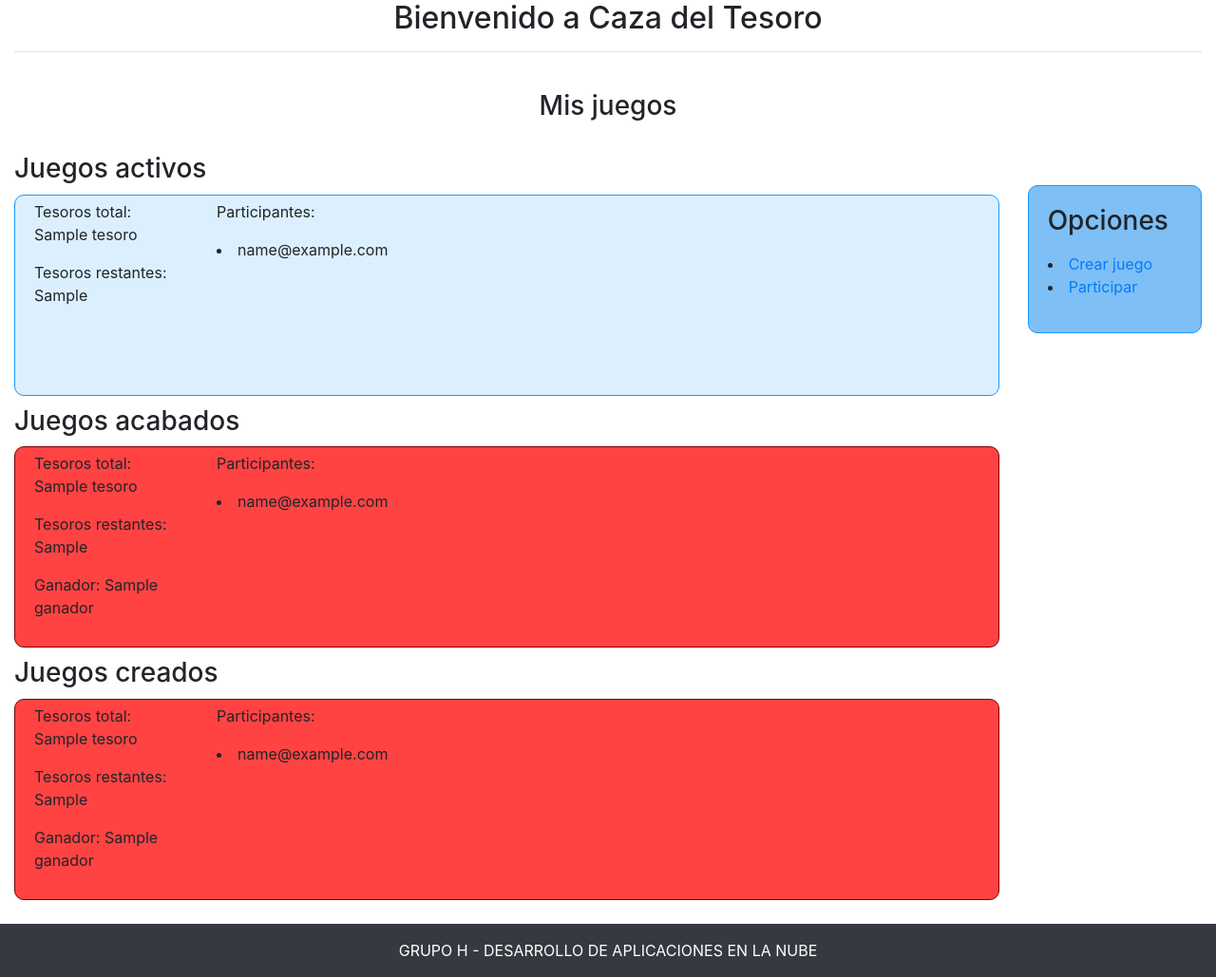
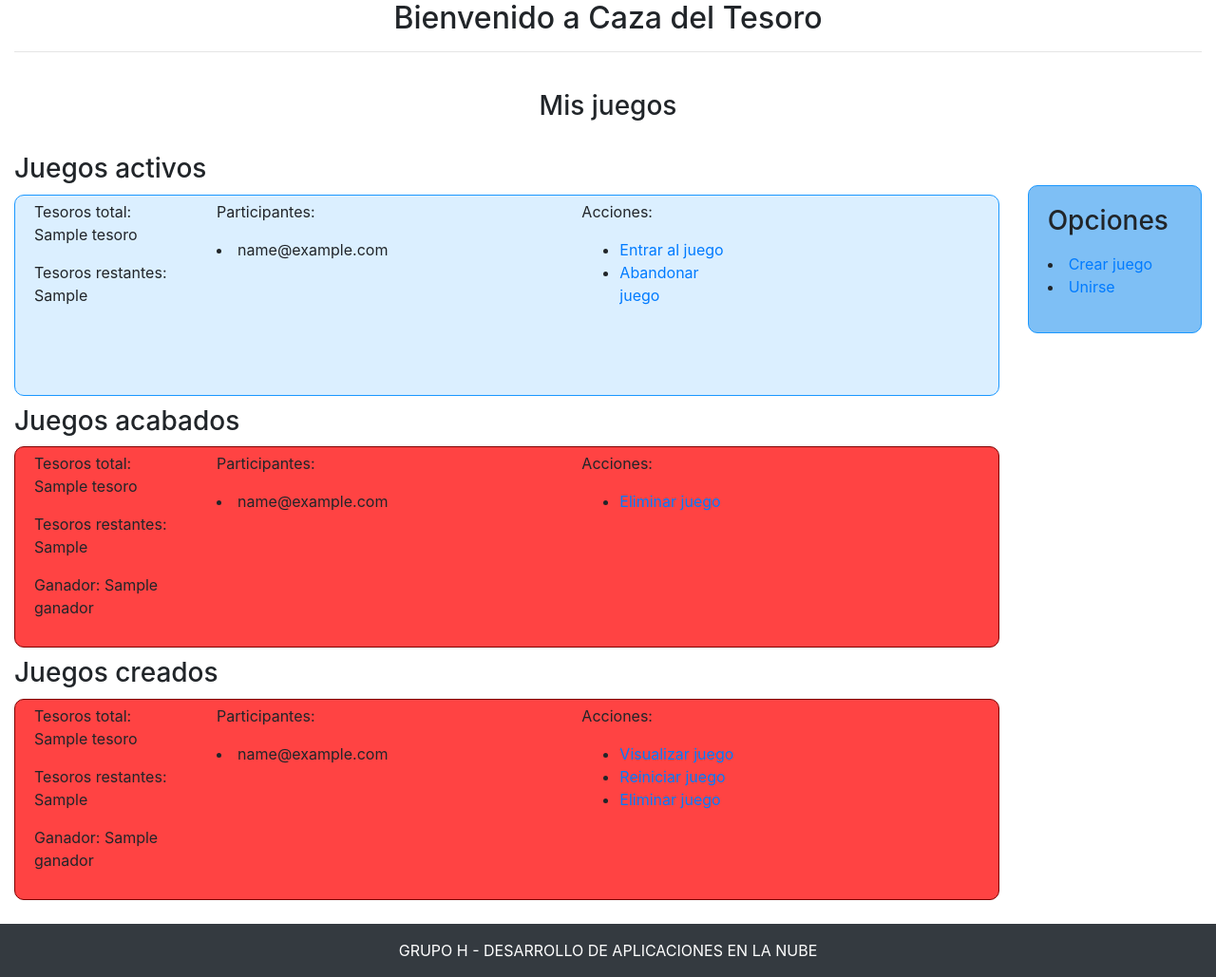
Before and after one commit to muerterauda/grupoHDesarrolloNube, a Flask app: page / in a window 1280 px wide. Shown: the part 115-1144 px from the top of the page at 95% size. Run offline with Flask 2, Linux system fonts and the light colour scheme; a user stored in the database is signed in; a database or web service that is not in the repository returns one stand-in record (values such as "Sample title"); a map, chart or similar area stays blank; some libraries are stand-ins or nearby versions.

Commit message:
Creación pantalla ver juego

```diff
--- a/main.py
+++ b/main.py
@@ -10,7 +10,7 @@ from requests.exceptions import HTTPError
 from requests_oauthlib import OAuth2Session
 
 from mongo.entity.Usuario import User
-from mongo.repository.juego_repository import find_juego_by_creador_and_estado, find_juego_by_participante_and_estado
+from mongo.repository.juego_repository import find_juego_by_creador_and_estado, find_juego_by_participante_and_estado, find_juego_by_id
 from mongo.repository.usuario_repository import find_user_by_id, replace_user_by_id, update_user_by_id, save_user
 
 #
@@ -183,7 +183,15 @@ def nuevojuego():
     # t = db.find_one()
     user = current_user
 
-    return render_template("nuevojuego.html", user=user.name)
+    return render_template("nuevojuego.html", user=user)
+
+@app.route("/juego/<id>")
+def mostrar_ariculo(id):
+
+    user = current_user
+    juego = find_juego_by_id(id)
+
+    return render_template("juego.html", juego=juego, user=user , id = id)
 
 
 if __name__ == '__main__':
--- a/mongo/mongo_manager.py
+++ b/mongo/mongo_manager.py
@@ -35,5 +35,5 @@ class MongoException(Exception):
     Conexiones
 '''
 
-usuarios = MongoManager('usuario', True).collection
-juegos = MongoManager('juego', True).collection
+usuarios = MongoManager('usuario', False).collection
+juegos = MongoManager('juego', False).collection
--- a/templates/index.html
+++ b/templates/index.html
@@ -26,7 +26,12 @@
             border-radius: 10px;
             border: 1px solid #1b98ff;
             margin: 10px 0px;
+            text-decoration: none;
             box-sizing: border-box;
+        }
+        .juego:hover{
+            border: 1px solid #717171;
+            background: #cbcfd1;
         }
         .ganado {
             background: #6fff2d;
@@ -76,8 +81,12 @@
                                                 {% endfor %}
                                             </div>
 
-                                            <div class="col-sm-6">
-
+                                            <div class="col-sm-3">
+                                                <p>Acciones:</p>
+                                                <ul>
+                                                    <li><a href="/juego/{{ juego.id }}">Entrar al juego</a></li>
+                                                    <li><a href="#">Abandonar juego</a></li>
+                                                </ul>
                                             </div>
                                         </div>
                                     </div>
@@ -125,7 +134,10 @@
                                             </div>
 
                                             <div class="col-sm-3">
-
+                                                <p>Acciones:</p>
+                                                <ul>
+                                                    <li><a href="#">Eliminar juego</a></li>
+                                                </ul>
                                             </div>
 
                                         </div>
@@ -178,7 +190,12 @@
                                             </div>
 
                                             <div class="col-sm-3">
-
+                                                <p>Acciones:</p>
+                                                <ul>
+                                                    <li><a href="#">Visualizar juego</a></li>
+                                                    <li><a href="#">Reiniciar juego</a></li>
+                                                    <li><a href="#">Eliminar juego</a></li>
+                                                </ul>
                                             </div>
                                         </div>
                                     </div>
@@ -204,14 +221,14 @@
                     <h3>Opciones</h3>
                     <p>
                         <li id="" class=""><a href="/nuevoJuego">Crear juego</a></li>
-                        <li id="" class=""><a href="#">Participar</a></li>
+                        <li id="" class=""><a href="#">Unirse</a></li>
                     </p>
 
                 </div>
             </div>
         </div>
     </div>
-<div ></div>
+
     <script type="text/javascript">
         var map = new ol.Map({
             target: 'map',
@@ -225,17 +242,5 @@
                 zoom: 4
             })
         });
-        var map = new ol.Map({
-            target: 'map2',
-            layers: [
-                new ol.layer.Tile({
-                    source: new ol.source.OSM()
-                })
-            ],
-            view: new ol.View({
-                center: ol.proj.fromLonLat([-4.4785522, 36.7151063]),
-                zoom: 4
-            })
-        });
     </script>
 {% endblock %}
```
Also changed, not shown: templates/juego.html (added, +26 -0 lines).
